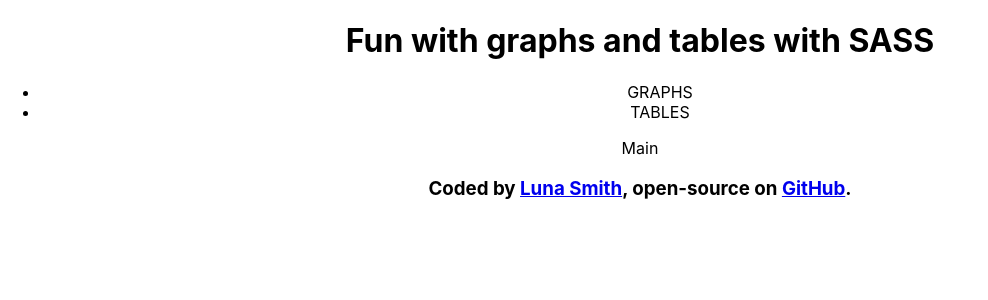
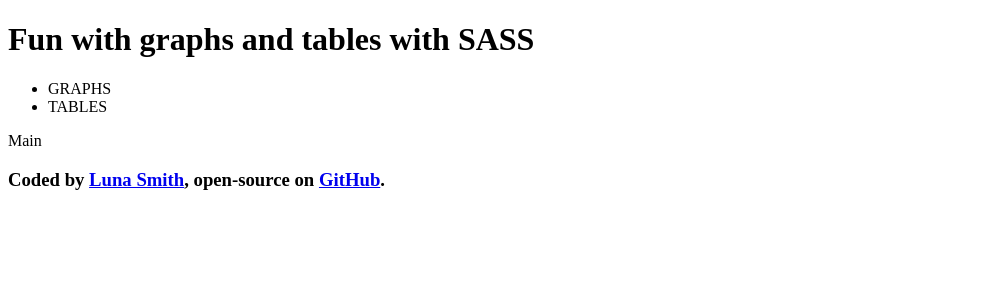
Before and after one commit to Lu-Smith/sass_graphs_tables_react_typescript, a React (Create React App) app: page / in a window 1280 px wide. Shown: the top 300 px of the page, without its empty margins (0-988 px from the left). Built offline with nearby package versions, Linux system fonts and the light colour scheme.

Commit message:
Created basic styles folders

```diff
--- a/src/App.css
+++ /dev/null
@@ -1,38 +0,0 @@
-.App {
-  text-align: center;
-}
-
-.App-logo {
-  height: 40vmin;
-  pointer-events: none;
-}
-
-@media (prefers-reduced-motion: no-preference) {
-  .App-logo {
-    animation: App-logo-spin infinite 20s linear;
-  }
-}
-
-.App-header {
-  background-color: #282c34;
-  min-height: 100vh;
-  display: flex;
-  flex-direction: column;
-  align-items: center;
-  justify-content: center;
-  font-size: calc(10px + 2vmin);
-  color: white;
-}
-
-.App-link {
-  color: #61dafb;
-}
-
-@keyframes App-logo-spin {
-  from {
-    transform: rotate(0deg);
-  }
-  to {
-    transform: rotate(360deg);
-  }
-}
--- a/src/App.tsx
+++ b/src/App.tsx
@@ -1,5 +1,5 @@
 import React from 'react';
-import './App.css';
+import './styles/app.css';
 import Footer from './components/Footer';
 import Header from './components/Header';
 import Main from './components/Main';
--- a/src/index.css
+++ /dev/null
@@ -1,13 +0,0 @@
-body {
-  margin: 0;
-  font-family: -apple-system, BlinkMacSystemFont, 'Segoe UI', 'Roboto', 'Oxygen',
-    'Ubuntu', 'Cantarell', 'Fira Sans', 'Droid Sans', 'Helvetica Neue',
-    sans-serif;
-  -webkit-font-smoothing: antialiased;
-  -moz-osx-font-smoothing: grayscale;
-}
-
-code {
-  font-family: source-code-pro, Menlo, Monaco, Consolas, 'Courier New',
-    monospace;
-}
--- a/src/index.tsx
+++ b/src/index.tsx
@@ -1,6 +1,5 @@
 import React from 'react';
 import ReactDOM from 'react-dom/client';
-import './index.css';
 import App from './App';
 import reportWebVitals from './reportWebVitals';
 
--- /dev/null
+++ b/src/styles/app.css
@@ -0,0 +1 @@
+/*# sourceMappingURL=app.css.map */
--- /dev/null
+++ b/src/styles/app.scss
@@ -0,0 +1 @@
+@import 'base.scss'
```
Also changed, not shown: src/styles/_base.scss (added), 1 other file (tests, documents, lock files or other folders).
